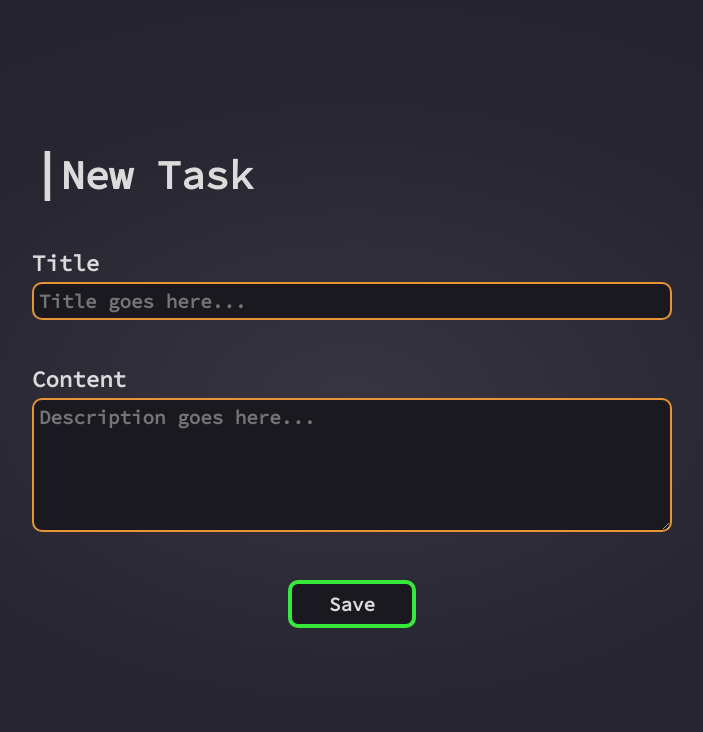
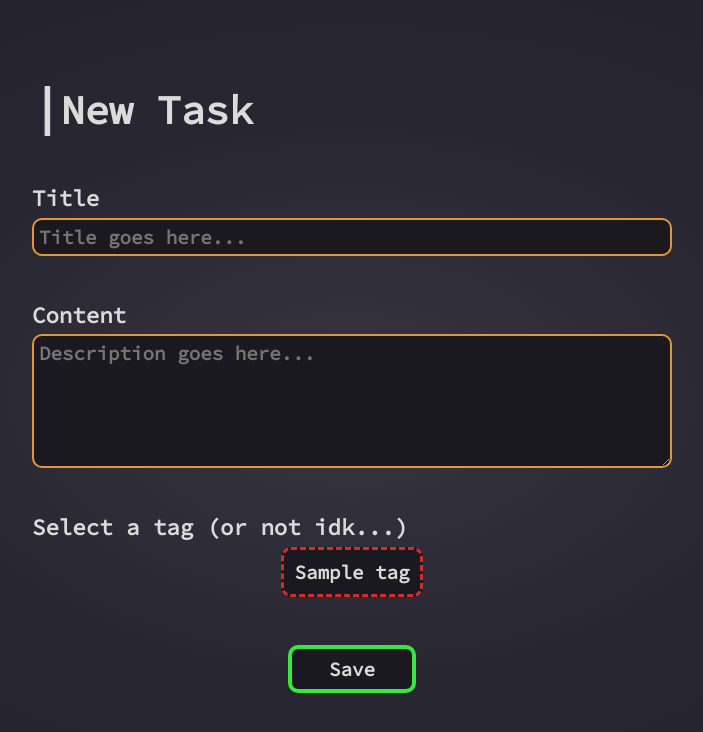
Before and after one commit to RickAfon/sad_tasks_flask, a Flask app: page /new_task in a window 1280 px wide. Shown: the top 732 px of the page, without its empty margins (288-991 px from the left). Run offline with Flask 2, Linux system fonts and the light colour scheme; tables that the repository leaves empty hold one stand-in row (values such as "Sample post").

Commit message:
its now possible to select tags from the new_task view

```diff
--- a/src/form_models.py
+++ b/src/form_models.py
@@ -1,5 +1,5 @@
 from flask_wtf import FlaskForm
-from wtforms import StringField, TextAreaField, SubmitField
+from wtforms import StringField, TextAreaField, SubmitField, IntegerField, HiddenField
 from wtforms.validators import DataRequired, Length
 
 
@@ -7,4 +7,5 @@ class TaskForm(FlaskForm):
     title = StringField(label="Title", validators=[
                         DataRequired(), Length(min=0, max=50)])
     content = TextAreaField(label="Content")
+    tag_id = HiddenField(label="Tag Id")
     save = SubmitField("Save")
--- a/src/views.py
+++ b/src/views.py
@@ -15,8 +15,9 @@ def index():
 
 @app.route('/new_task')
 def new_task():
+    tags = Tags.query.filter_by(user_id=1).all()
     form = TaskForm()
-    return render_template("new_task.html", form=form)
+    return render_template("new_task.html", form=form,tags=tags)
 
 
 @app.route('/save_task', methods=['GET', 'POST'])
@@ -28,8 +29,11 @@ def save_task():
 
     title = form.title.data
     content = form.content.data
+    tag_id = int(form.tag_id.data)
+    if tag_id == -1:
+        tag_id = None
 
-    new_task = Tasks(title=title, content=content, creation_date=datetime.now(), user_id=1)
+    new_task = Tasks(title=title, content=content, creation_date=datetime.now(), user_id=1, tag_id=tag_id)
     db.session.add(new_task)
     db.session.commit()
 
--- a/static/css/style.css
+++ b/static/css/style.css
@@ -193,3 +193,41 @@ textarea {
     display: flex;
     justify-content: center;
 }
+
+.tag-input-wrapper {
+    display: flex;
+    justify-content: center;
+    gap: 1rem;
+}
+
+.tag-input {
+    background-color: var(--dark-bg-color);
+    padding: 10px;
+    font-size: 1.2rem;
+    border: 3px dashed var(--red-accent-color);
+    border-radius: 10px;
+    transition: all 200ms;
+}
+
+.tag-input:hover {
+    cursor: pointer;
+    border-color: var(--border-color-alt);
+    background-color: var(--dark-bg-color-lighter);
+    border-style: solid;
+    transform: scale(1.1);
+}
+
+.tag-input:active {
+    transform: scale(1.15);
+}
+
+.tag-input--selected {
+    transform: scale(1.15);
+    border-style: solid;
+    border-color: var(--border-color-alt);
+    transition: all 100ms;
+}
+
+.tag-input--selected:hover {
+    border-color: var(--red-accent-color);
+}
--- /dev/null
+++ b/static/js/new_task.js
@@ -0,0 +1,21 @@
+finalTagId = document.querySelector("#tag_id")
+tagInputs = document.querySelectorAll(".tag-input")
+
+selectedIndex = -1
+finalTagId.value = -1
+
+tagInputs.forEach((element, index) => {
+    element.addEventListener("click", event => {
+        event.preventDefault()
+        if (element.classList.contains("tag-input--selected")) { //was selected
+            tagInputs[selectedIndex].classList.remove("tag-input--selected")
+            selectedIndex = -1
+            finalTagId.value = -1
+        } else { //was not selected
+            if (selectedIndex >= 0) tagInputs[selectedIndex].classList.remove("tag-input--selected")
+            selectedIndex = index
+            tagInputs[selectedIndex].classList.add("tag-input--selected")
+            finalTagId.value = element.value
+        }
+    })
+})
--- a/templates/new_task.html
+++ b/templates/new_task.html
@@ -7,6 +7,7 @@
         <meta name="viewport" content="width=device-width, initial-scale=1.0">
         <link rel="stylesheet" href="{{ url_for('static', filename='css/reset.css') }}">
         <link rel="stylesheet" href="{{ url_for('static', filename='css/style.css') }}">
+        <script src="{{url_for('static', filename='js/new_task.js')}}" defer></script>
         <title>Sad Tasks</title>
     </head>
 
@@ -15,7 +16,8 @@
 
             <h1 class="main-title">New Task</h1>
 
-            <form action="{{ url_for('save_task') }}" , method="post" , class="flex-column main-center-flex take-available-height">
+            <form action="{{ url_for('save_task') }}" , method="post" ,
+                class="flex-column main-center-flex take-available-height">
                 {{ form.csrf_token }}
                 <div class="input-group flex-column">
                     {{ form.title.label }}
@@ -26,6 +28,15 @@
                     {{ form.content(placeholder='Description goes here...', rows=5) }}
                 </div>
                 <div class="input-group flex-column">
+                    <label>Select a tag (or not idk...)</label>
+                    <div class="tag-input-wrapper">
+                        {% for tag in tags %}
+                        <button value="{{ tag.id }}" class="tag-input">{{ tag.name }}</button>
+                        {% endfor %}
+                        {{ form.tag_id }}
+                    </div>
+                </div>
+                <div class="input-group flex-column">
                     {{ form.save(class='submit-button') }}
                 </div>
             </form>
```
